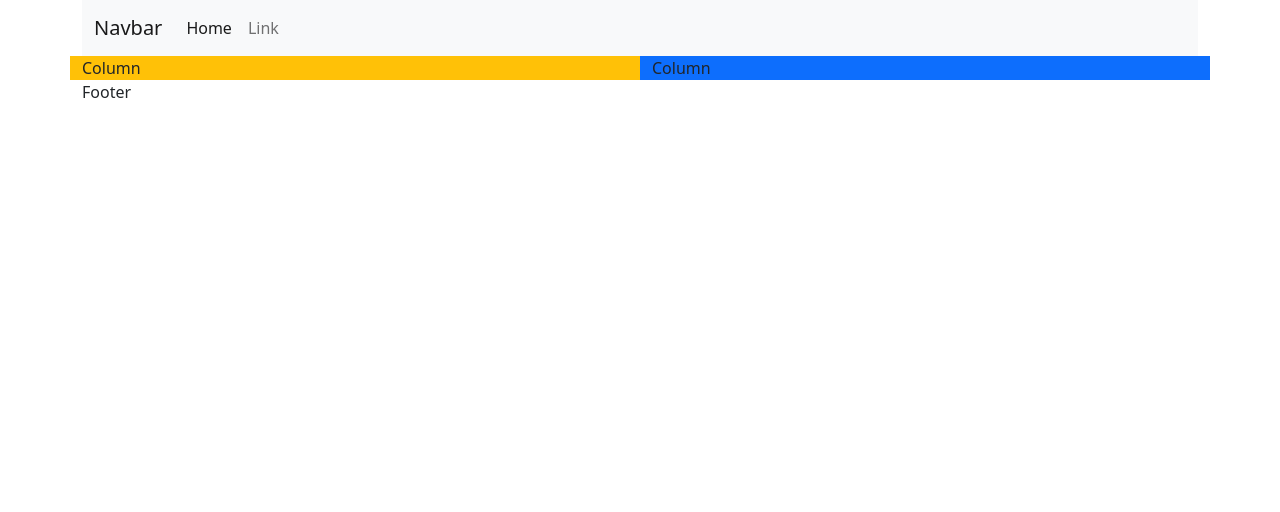
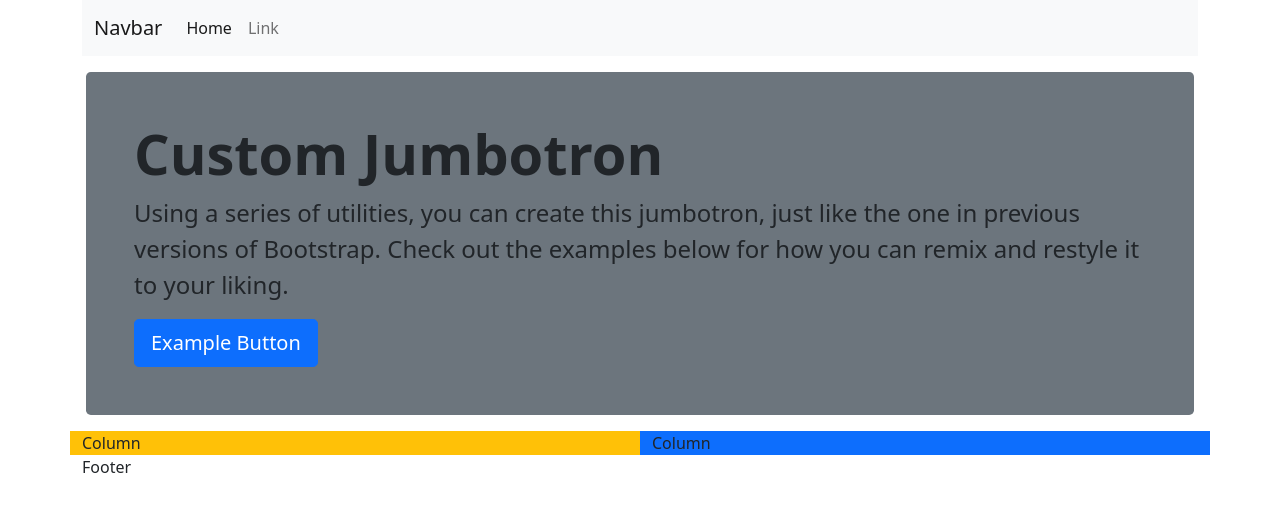
Before and after one commit to lukas-pierini/collab-practice, a plain HTML site: page index.html in a window 1280 px wide. Drawn offline with nearby package versions, Linux system fonts and the light colour scheme.

Commit message:
Added a Jumbotron

```diff
--- a/index.html
+++ b/index.html
@@ -34,6 +34,19 @@
       </nav>
 
       <div class="row">
+          <div class="col m-3 p-5 bg-secondary rounded-3">
+            <h1 class="display-4 fw-bold">Custom Jumbotron</h1>
+            <p class="fs-4">Using a series of utilities, you can create
+              this jumbotron, just like the one in previous
+              versions of Bootstrap. Check out the examples
+              below for how you can remix and restyle it to
+              your liking.</p>
+              <button class="btn btn-primary btn-lg">Example Button</button>
+          </div>
+
+      </div>
+
+      <div class="row">
         <div class="col-md-6 bg-warning">
           Column
         </div>
```
